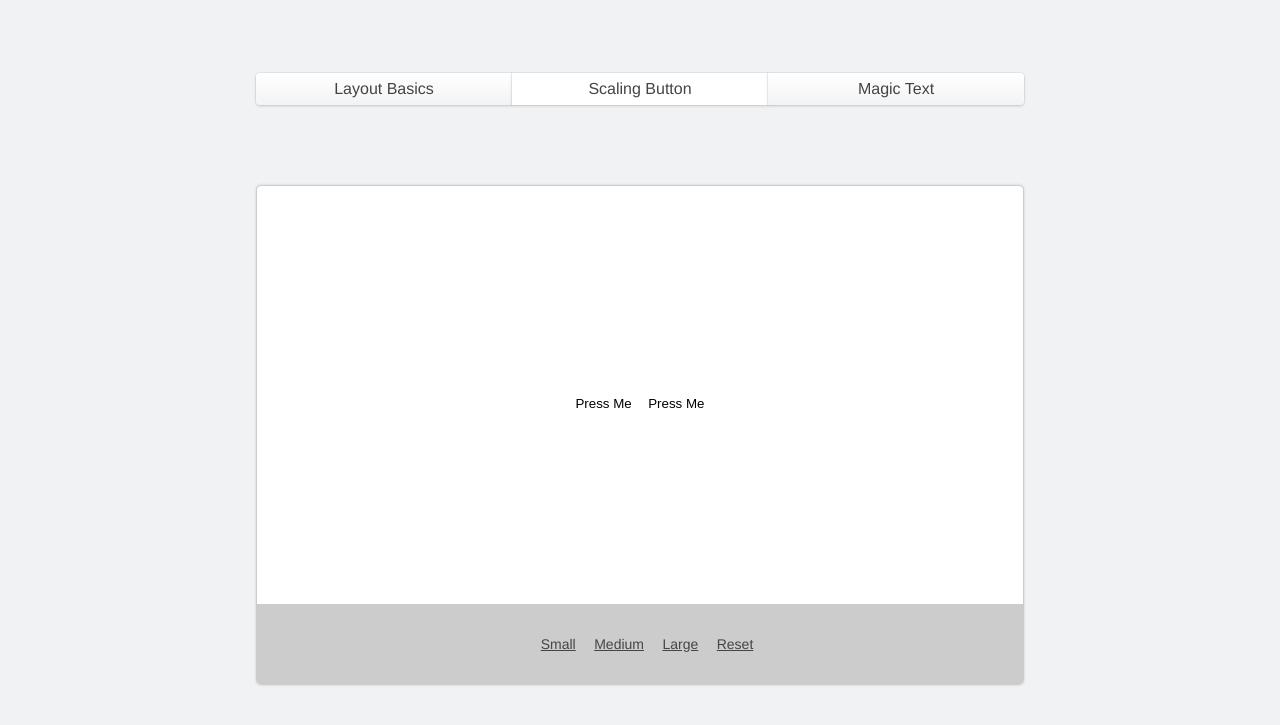
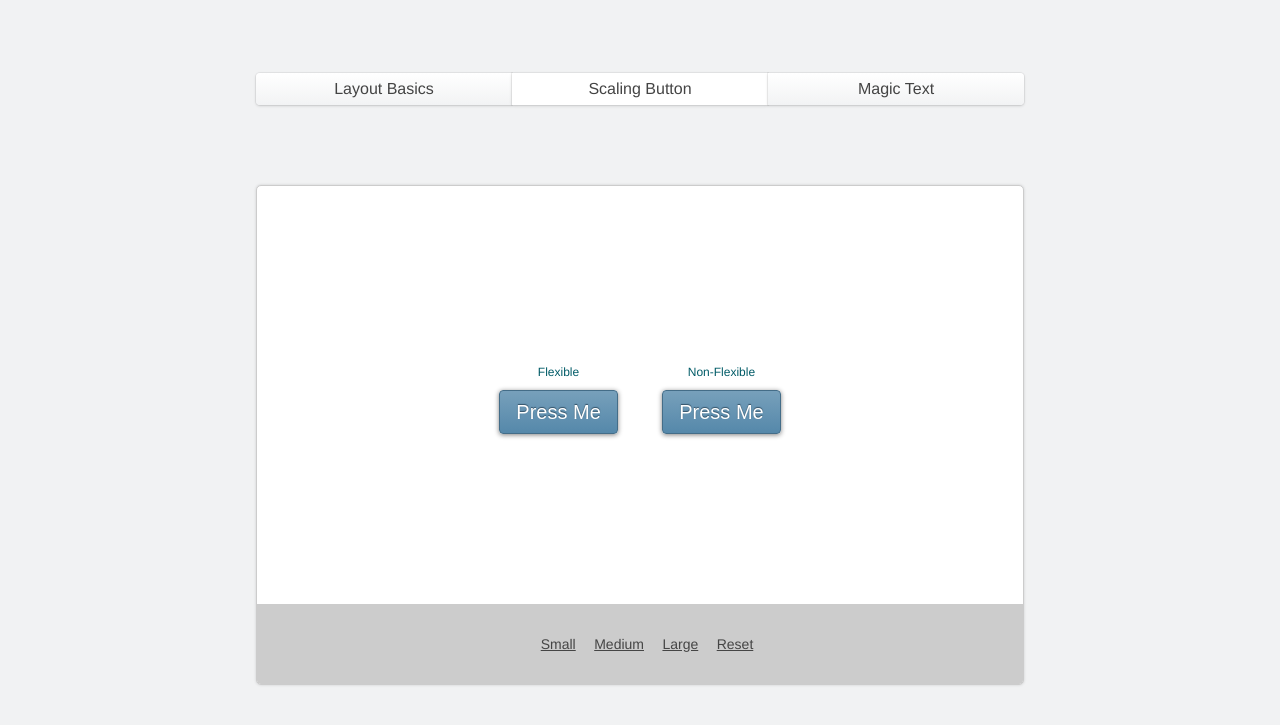
Before and after one commit to slhernandez/css-guidelines, a website: page src/site/index.html in a window 1280 px wide. Both pictures are taken after a click on the item "Scaling Button". Shown: the part 59-784 px from the top of the page. Drawn offline with nearby package versions, Linux system fonts and the light colour scheme; files that its build step writes are made by us from their sources; files whose address does not match are found by name.

Commit message:
Update scaling demo with styles for buttons.

```diff
--- a/src/sass/_base-layout.scss
+++ b/src/sass/_base-layout.scss
@@ -24,7 +24,7 @@ header {
     font-weight: 200;
     margin: 0 auto;
     text-align: center;
-    width: 980px;
+    width: 100%;
   }
 }
 
@@ -221,10 +221,50 @@ img {
 .workarea-scaling {
   text-align: center;
   height: 418px;
-  padding: 209px 0;
+  padding: 180px 0;
   button {
     background: initial;
     border: initial;
+  }
+  .btn-card {
+    display: inline-block;
+    .button-label {
+      font-size: $font-size-12;
+      font-weight: 200;
+      color: #005b67;
+      margin: 0 0 1em 0;
+    }
+    &.non-flexible {
+      margin-left: 2.5em;
+    }
+  }
+}
+
+.flexible {
+  .btn {
+    font-size: 125%; /* Assumming a 16px root font size */
+    line-height: 1.5; /* or 150% */
+    padding: .3em .8em;
+    border: 1px solid #446d88;
+    background: linear-gradient(#77a0bb, #58a);
+    border-radius: .2em;
+    box-shadow: 0 .05em .25em gray;
+    color: white;
+    text-shadow: 0 -.05em .05em #335166;
+  }
+}
+
+.non-flexible {
+  .btn {
+    padding: 6px 16px;
+    border: 1px solid #446d88;
+    background: linear-gradient(#77a0bb, #58a);
+    border-radius: 4px;
+    box-shadow: 0 1px 5px gray;
+    color: white;
+    text-shadow: 0 -1px 1px #335166;
+    font-size: 20px;
+    line-height: 30px;
   }
 }
 
--- a/src/site/index.html
+++ b/src/site/index.html
@@ -31,8 +31,14 @@
       </div>
 
       <div class="workarea-scaling">
-        <button class="btn">Press Me</button>
-        <button class="btn">Press Me</button>
+        <div class="btn-card flexible">
+          <p class="button-label">Flexible</p>
+          <button class="btn">Press Me</button>
+        </div>
+        <div class="btn-card non-flexible">
+          <p class="button-label">Non-Flexible</p>
+          <button class="btn">Press Me</button>
+        </div>
         <div class="scaling-controls">
           <a href="#">Small</a>
           <a href="#">Medium</a>
--- a/src/site/scripts/demo.js
+++ b/src/site/scripts/demo.js
@@ -59,7 +59,7 @@ var demo = {
   },
   mapClass: function(obj, classname) {
     Array.prototype.map.call(obj.children, function(item) {
-      item.classList.add(classname);
+      item.classList.toggle(classname);
     });
   },
   removeModifierClass: function(obj) {
```
Also changed, not shown: build/css/main.css, build/css/main.min.css, build/index.html, build/scripts/bundle.js, build/scripts/demo.js.
